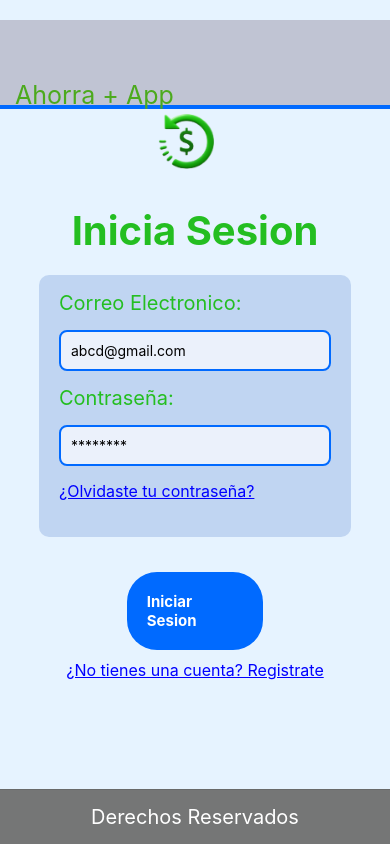
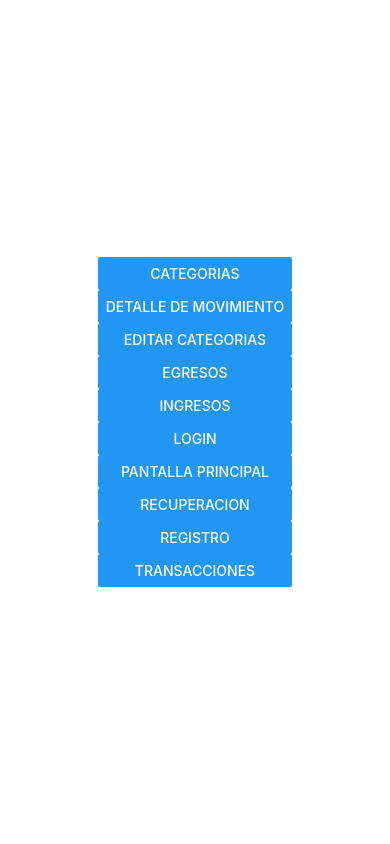
Before and after one commit to CaralbMen/AhorraApp_Interfaces, a React Native app in the folder AhorraApp/: screen / in a window 390 px wide. Built offline with nearby package versions, Linux system fonts and the light colour scheme.

Commit message:
Se agrego el menu para acceder a todas las pantallas dejando limpio el Login

```diff
--- a/AhorraApp/App.js
+++ b/AhorraApp/App.js
@@ -2,16 +2,62 @@ import { StatusBar } from 'expo-status-bar';
 import { StyleSheet, Text, View, Button } from 'react-native';
 import React, {useState} from 'react'
 import { SafeAreaView } from 'react-native-safe-area-context';
-import Transacciones from './screens/Transacciones';
+import CategoriasScreen from './screens/Categorias';
+import DetalleDeMovimientoScreen from './screens/DetalleDeMovimiento';
+import EditarCategoriaScreen from './screens/EditarCategoria';
+import EgresosScreen from './screens/EgresosScreen';
+import IngresosScreen from './screens/IngresosScreen';
 import Login from './screens/Login';
 import PantallaPrincipal from './screens/PantallaPrincipal';
-import Egresoss from './screens/EgresosScreen';
-import Categorias from './screens/Categorias';
-import EditarCategoria from './screens/EditarCategoria';
+import RecuperacionScreen from './screens/Recuperacion';
+import RegistroScreen from './screens/Registro';
+import Transacciones from './screens/Transacciones';
+
 
 export default function App() {
-  return <Login/>
-  // return <Egresoss></Egresoss>
+  const[pantalla, setPantalla]= useState('main');
+
+    switch(pantalla){
+      case 'Categorias':
+        return <CategoriasScreen/>
+      case 'DetalleMovimiento':
+        return <DetalleDeMovimientoScreen/>
+      case 'EditarCategorias':
+        return <EditarCategoriaScreen/>
+      case 'Egresos':
+        return <EgresosScreen/>
+      case 'Ingresos':
+        return <IngresosScreen/>
+      case 'Login':
+        return <Login/>
+      case 'PantallaPrincipal':
+        return <PantallaPrincipal/>
+      case 'Recuperacion':
+        return <RecuperacionScreen/>
+      case 'Registro':
+        return <RegistroScreen/>
+      case 'Transacciones':
+        return <Transacciones/>
+      case 'main':
+        default:
+          return(
+            <View style={styles.container}>
+              <View>
+                <Button title='Categorias' onPress={()=>setPantalla('Categorias')}/>
+                <Button title='Detalle de Movimiento' onPress={()=>setPantalla('DetalleMovimiento')}/>
+                <Button title='Editar Categorias' onPress={()=>setPantalla('EditarCategorias')}/>
+                <Button title='Egresos' onPress={()=>setPantalla('Egresos')}/>
+                <Button title='Ingresos' onPress={()=>setPantalla('Ingresos')}/>
+                <Button title='Login' onPress={()=>setPantalla('Login')}/>
+                <Button title='Pantalla Principal' onPress={()=>setPantalla('PantallaPrincipal')}/>
+                <Button title='Recuperacion' onPress={()=>setPantalla('Recuperacion')}/>
+                <Button title='Registro' onPress={()=>setPantalla('Registro')}/>
+                <Button title='Transacciones' onPress={()=>setPantalla('Transacciones')}/>
+
+              </View>
+            </View>
+          )
+    }
 }
 const styles = StyleSheet.create({
   container: {
--- /dev/null
+++ b/AhorraApp/screens/DetalleDeMovimiento.js
@@ -0,0 +1,11 @@
+import { View, Text } from 'react-native'
+import React from 'react'
+import estilosGlobales from './styles/estilosGlobales'
+
+export default function DetalleDeMovimiento() {
+  return (
+    <View style={estilosGlobales.container}>
+
+    </View>
+  )
+}
--- a/AhorraApp/screens/Login.js
+++ b/AhorraApp/screens/Login.js
@@ -1,21 +1,7 @@
 import { Text, StyleSheet, View, Button, TextInput, Alert,ImageBackground,Animated, Easing, Switch, Pressable,ScrollView   } from 'react-native'
 import React, { useState, useEffect, use} from 'react'
 import estilosGlobales from '../screens/styles/estilosGlobales';
-import Transacciones from '../screens/Transacciones';
-import Registro from '../screens/Registro';
-import Recuperacion from '../screens/Recuperacion';
 export default function Login() {
-  const[pantalla, setPantalla]= useState('login');
-
-  switch(pantalla){
-    case 'dashboard':
-      return <Transacciones/>
-    case 'Registro':
-      return <Registro/>
-    case 'Recuperacion':
-      return <Recuperacion/>
-    case 'login':
-      default:
   return(
     <View style={styles.mainContainer}>
       <ScrollView
@@ -77,10 +63,7 @@ export default function Login() {
         <Text style={styles.footerText}>Derechos Reservados</Text>
       </View>
     </View>
-
-
   )
-  }
 }
 
 const styles = StyleSheet.create({
```
Lines whose indentation alone changed are shown as unchanged.
